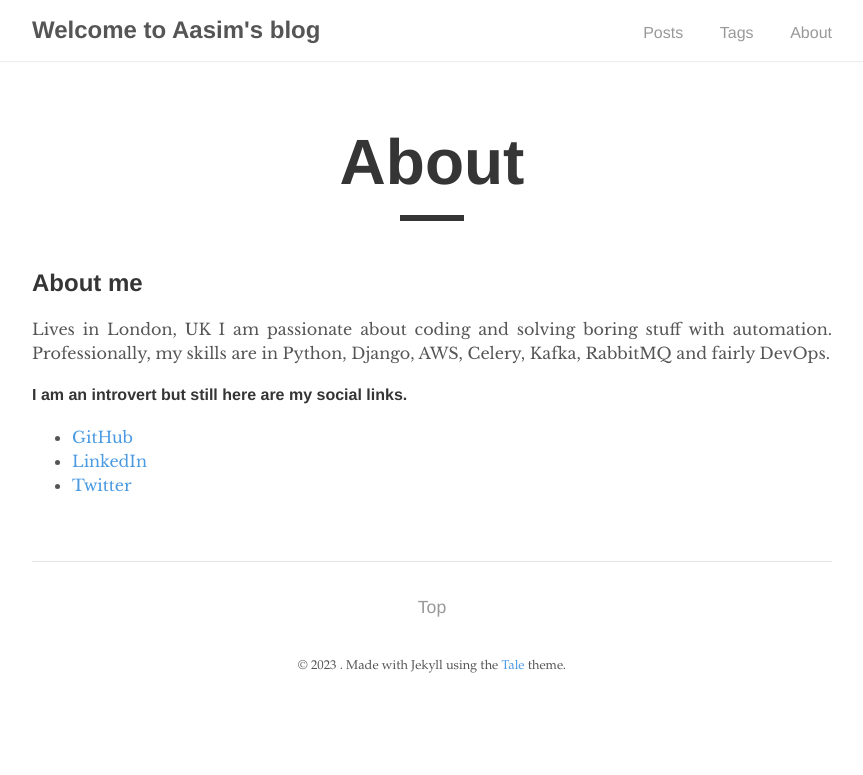
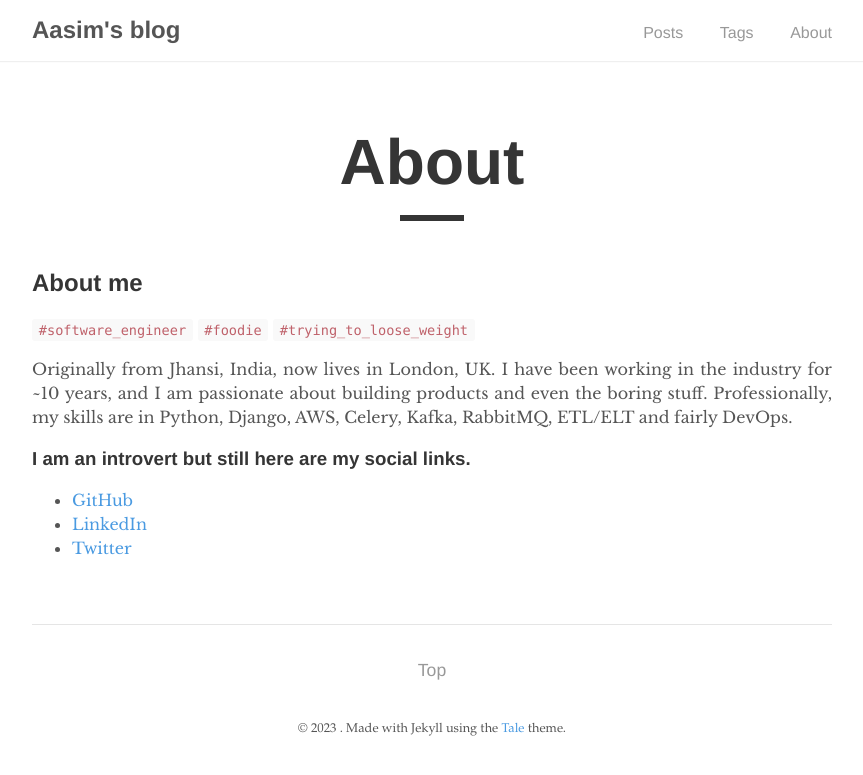
Before and after one commit to aasimmk/aasimkhan-blog, a Jekyll site: the page built from app/_pages/about.md, in a window 1280 px wide. Shown: the top 775 px of the page, without its empty margins (208-1071 px from the left). Built offline with Jekyll 4.4.1, drawn with Linux system fonts in a browser that asks for light colours.

Commit message:
Update about

```diff
--- a/app/_config.yml
+++ b/app/_config.yml
@@ -19,7 +19,7 @@
 # in the templates via {{ site.myvariable }}.
 
 # Site settings
-title: Welcome to Aasim's blog
+title: Aasim's blog
 email: aasimkhan.dev@gmail.com
 description: >- # this means to ignore newlines until "baseurl:"
   Write an awesome description for your new site here. You can edit this
@@ -27,7 +27,7 @@ description: >- # this means to ignore newlines until "baseurl:"
   Google search results) and in your feed.xml site description.
 baseurl: "" # the subpath of your site, e.g. /blog
 url: "https://aasimkhan.dev"
-#twitter_username: jekyllrb
+twitter_username: aasim_mk
 github_username: aasimmk
 
 # Links to social media
@@ -46,7 +46,7 @@ markdown: kramdown
 include:
   - _pages
 permalink: /:title
-paginate: 2
+paginate: 5
 plugins:
   - jekyll-feed
   - jekyll-paginate
--- a/app/_pages/about.md
+++ b/app/_pages/about.md
@@ -6,12 +6,13 @@ permalink: /about/
 ---
 
 ## About me
-Lives in London, UK
-I am passionate about coding and solving boring stuff with automation.
-Professionally, my skills are in Python, Django, AWS, Celery, Kafka, RabbitMQ and fairly DevOps.
+`#software_engineer` `#foodie` `#trying_to_loose_weight`
 
+Originally from Jhansi, India, now lives in London, UK.
+I have been working in the industry for ~10 years, and I am passionate about building products and even the boring stuff.
+Professionally, my skills are in Python, Django, AWS, Celery, Kafka, RabbitMQ, ETL/ELT and fairly DevOps.
 
-#### I am an introvert but still here are my social links.
+### I am an introvert but still here are my social links.
 - [GitHub][URL_GitHub]
 - [LinkedIn][URL_LinkedIn]
 - [Twitter][URL_Twitter]
```
Also changed, not shown: 8 other files.
